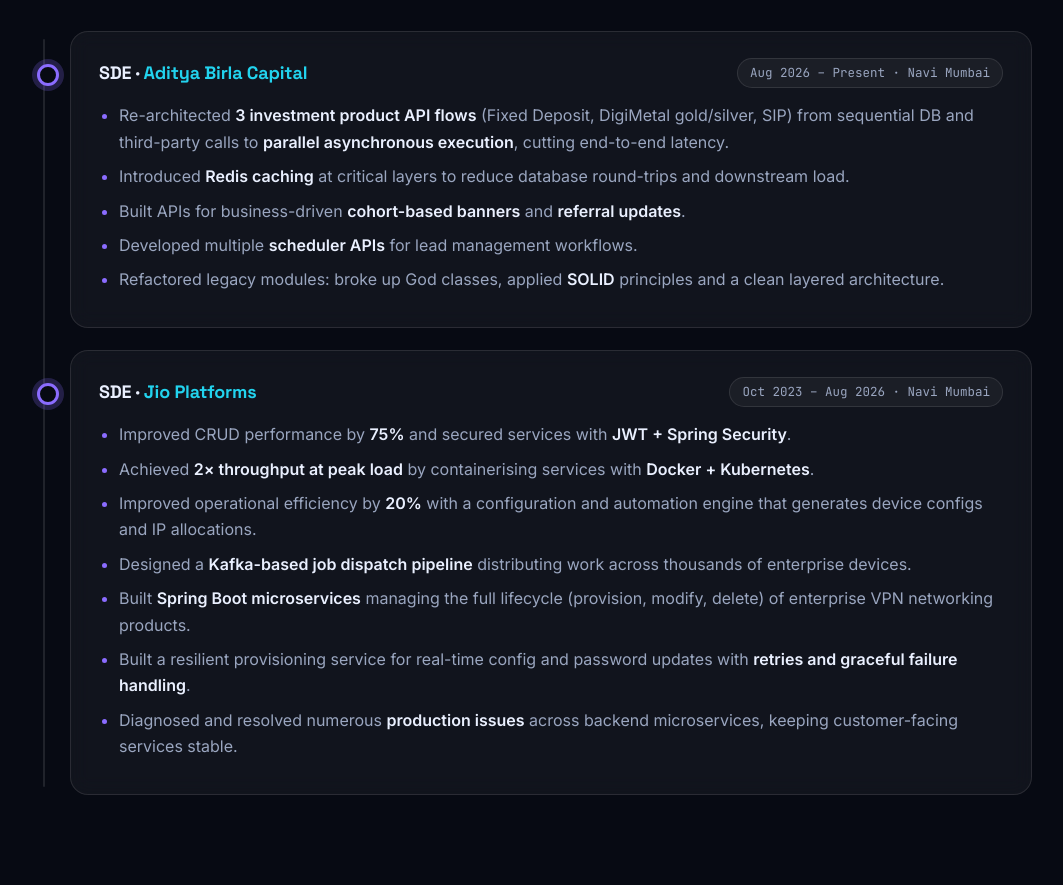
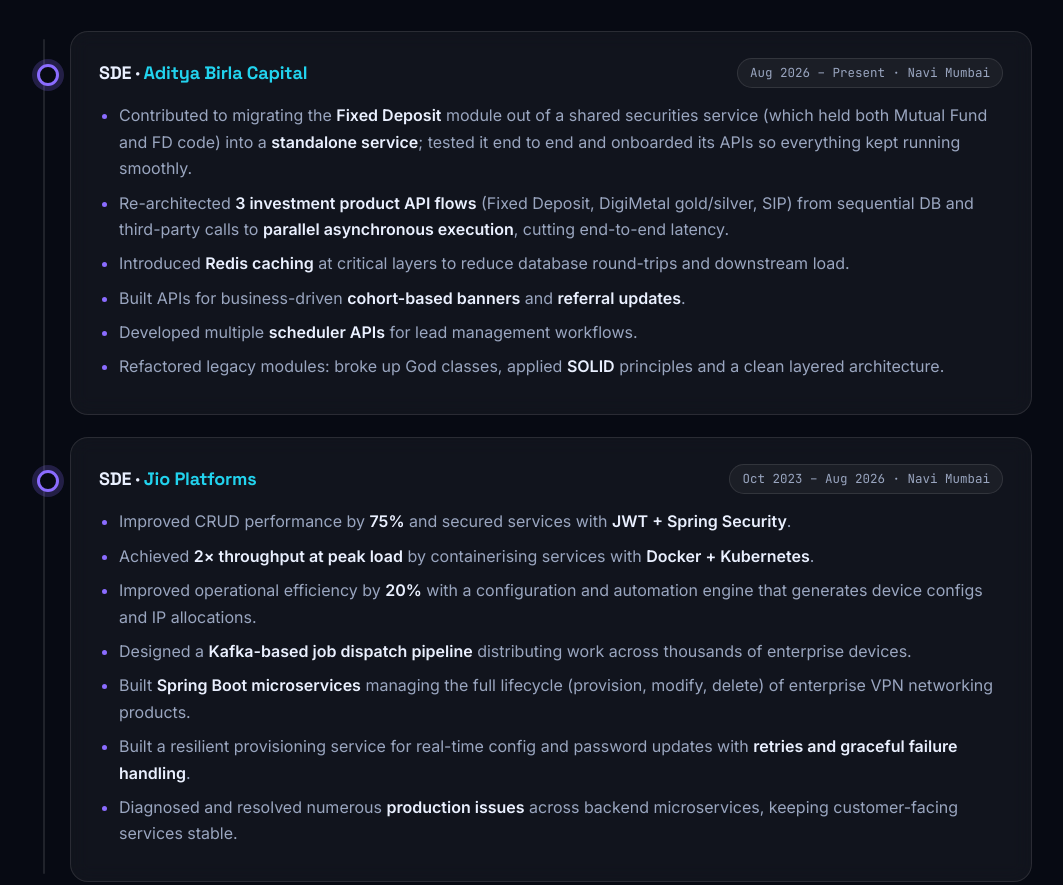
Before and after one commit to Nitesh123-Nits/Nitesh-kumar-sah, a plain HTML site: page index.html in a window 1280 px wide. Shown: the part 1178-2063 px from the top of the page, without its empty margins (106-1169 px from the left). Drawn offline with Linux system fonts and the light colour scheme.

Commit message:
Add Fixed Deposit service migration to Aditya Birla Capital experience
Co-Authored-By: Claude Sonnet 5.5 <noreply@anthropic.com>
Claude-Session: https://claude.ai/code/session_016rCU3rFDfb1JivYQMeYiKj

```diff
--- a/index.html
+++ b/index.html
@@ -385,6 +385,7 @@
           <span class="when mono">Aug 2026 – Present · Navi Mumbai</span>
         </div>
         <ul>
+          <li>Contributed to migrating the <b>Fixed Deposit</b> module out of a shared securities service (which held both Mutual Fund and FD code) into a <b>standalone service</b>; tested it end to end and onboarded its APIs so everything kept running smoothly.</li>
           <li>Re-architected <b>3 investment product API flows</b> (Fixed Deposit, DigiMetal gold/silver, SIP) from sequential DB and third-party calls to <b>parallel asynchronous execution</b>, cutting end-to-end latency.</li>
           <li>Introduced <b>Redis caching</b> at critical layers to reduce database round-trips and downstream load.</li>
           <li>Built APIs for business-driven <b>cohort-based banners</b> and <b>referral updates</b>.</li>
```
